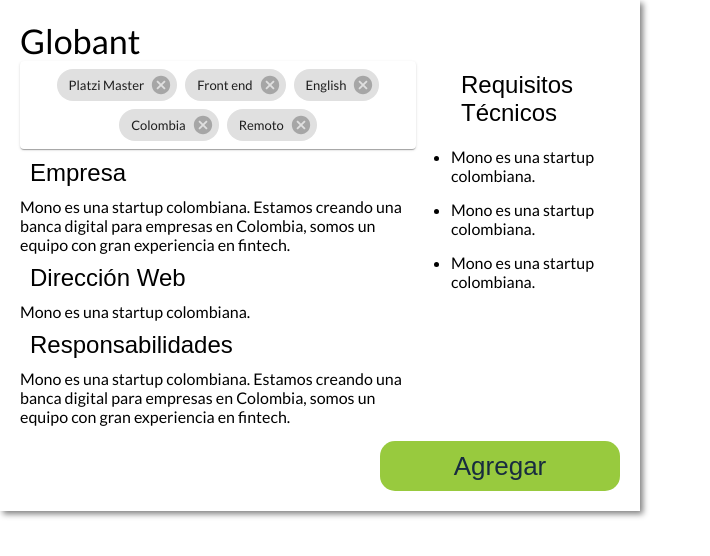
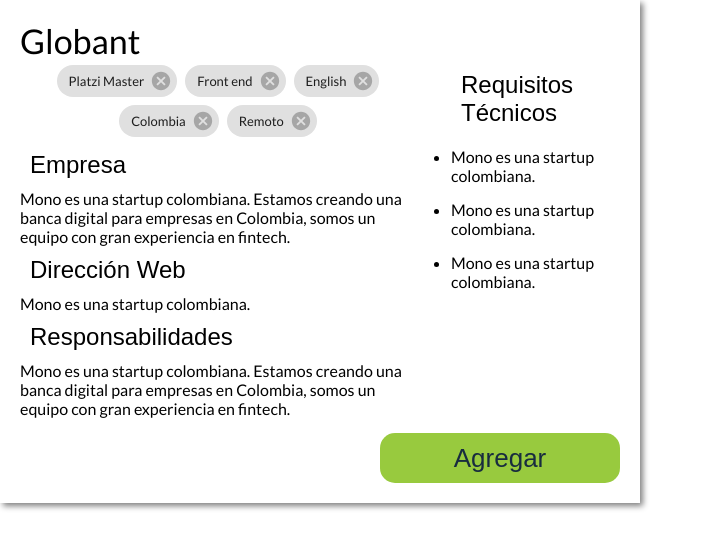
Before and after one commit to Seveen-Team/frontend, a React app: page / in a window 1280 px wide. Shown: the top 556 px of the page, without its empty margins (0-710 px from the left). Built offline with nearby package versions, Linux system fonts and the light colour scheme.

Commit message:
[UpLOAD] Chips & MasInfo components

```diff
--- a/src/components/Chips/index.js
+++ b/src/components/Chips/index.js
@@ -10,8 +10,8 @@
     justifyContent: 'center',
     flexWrap: 'wrap',
     listStyle: 'none',
-    padding: theme.spacing(0.5),
     margin: 0,
+    boxShadow: 'none',
   },
   chip: {
     margin: theme.spacing(0.5),
```
Also changed, not shown: src/components/Chips/styles.js (deleted).
